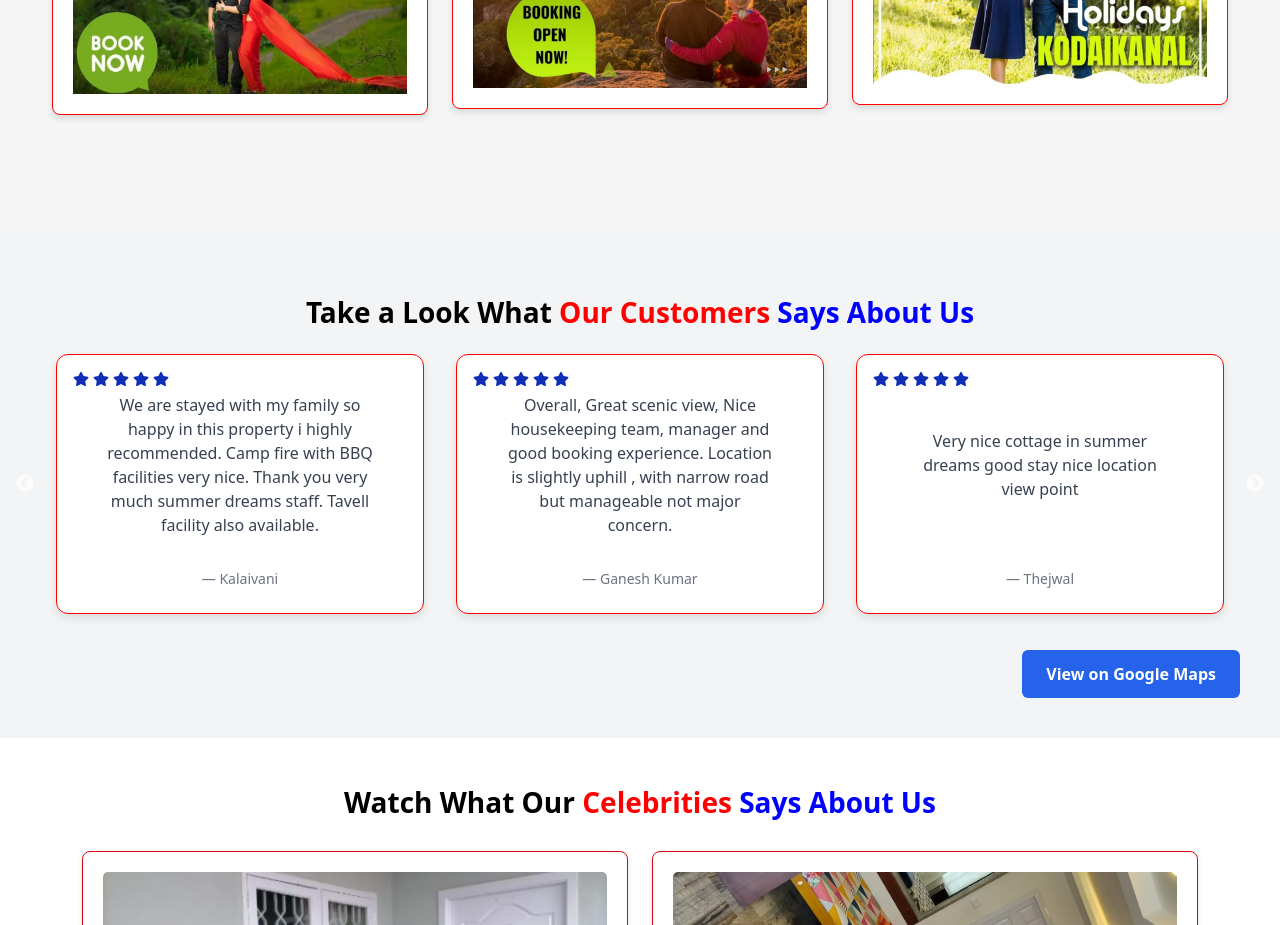
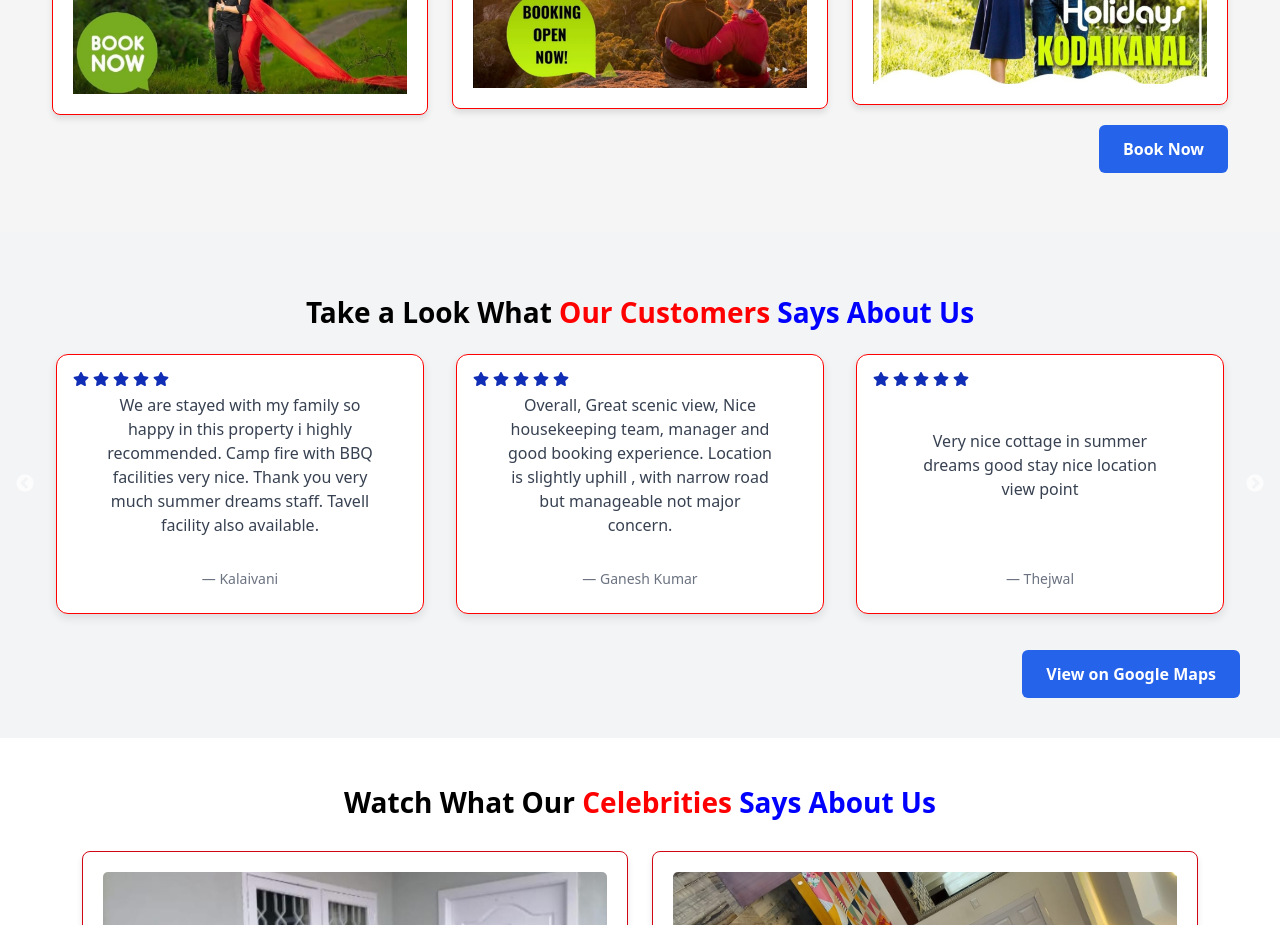
Before and after one commit to BM-ACADEMY/summer_dreams, a React (Vite) app in the folder summer_dreams/: page / in a window 1280 px wide. Shown: the part 3700-4625 px from the top of the page. Built offline with nearby package versions, Linux system fonts and the light colour scheme; a web font is replaced by a local one.

Commit message:
booking button updated

```diff
--- a/summer_dreams/src/Components/BannerComponent.jsx
+++ b/summer_dreams/src/Components/BannerComponent.jsx
@@ -39,7 +39,18 @@ const BannerComponent = () => {
             <img src={CardImage3} alt="Card 3" className="card-img-top"  />
 
           </div>
+          <div className="review-button-wrapper">
+  <a
+    href="https://www.booking.com/hotel/in/summer-dreams-cottage-kodaikanal"
+    className="review-button"
+    target="_blank"
+    rel="noopener noreferrer"
+  >
+    Book Now
+  </a>
+</div>
         </div>
+
       </div>
     </div>
   );
```
